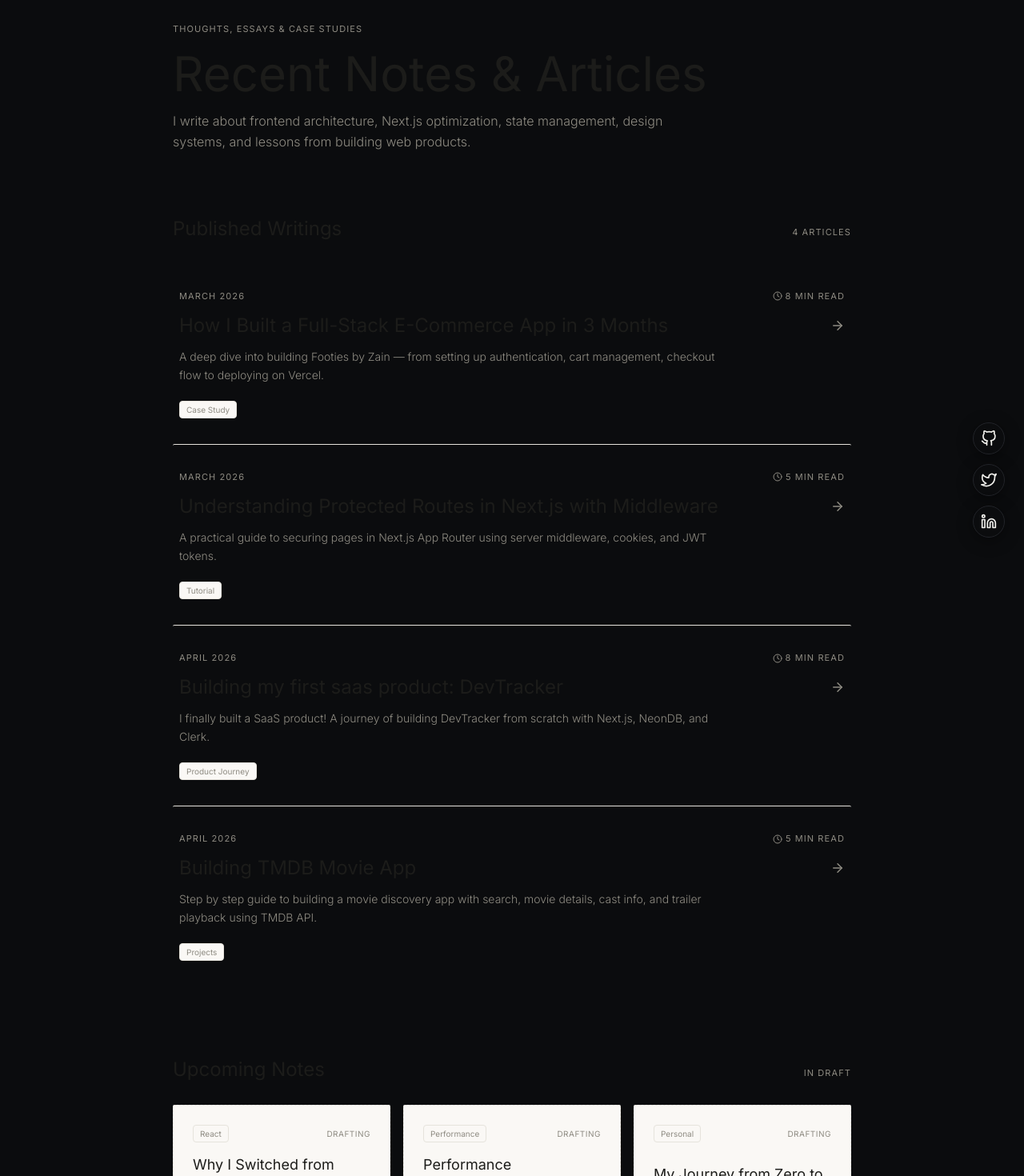
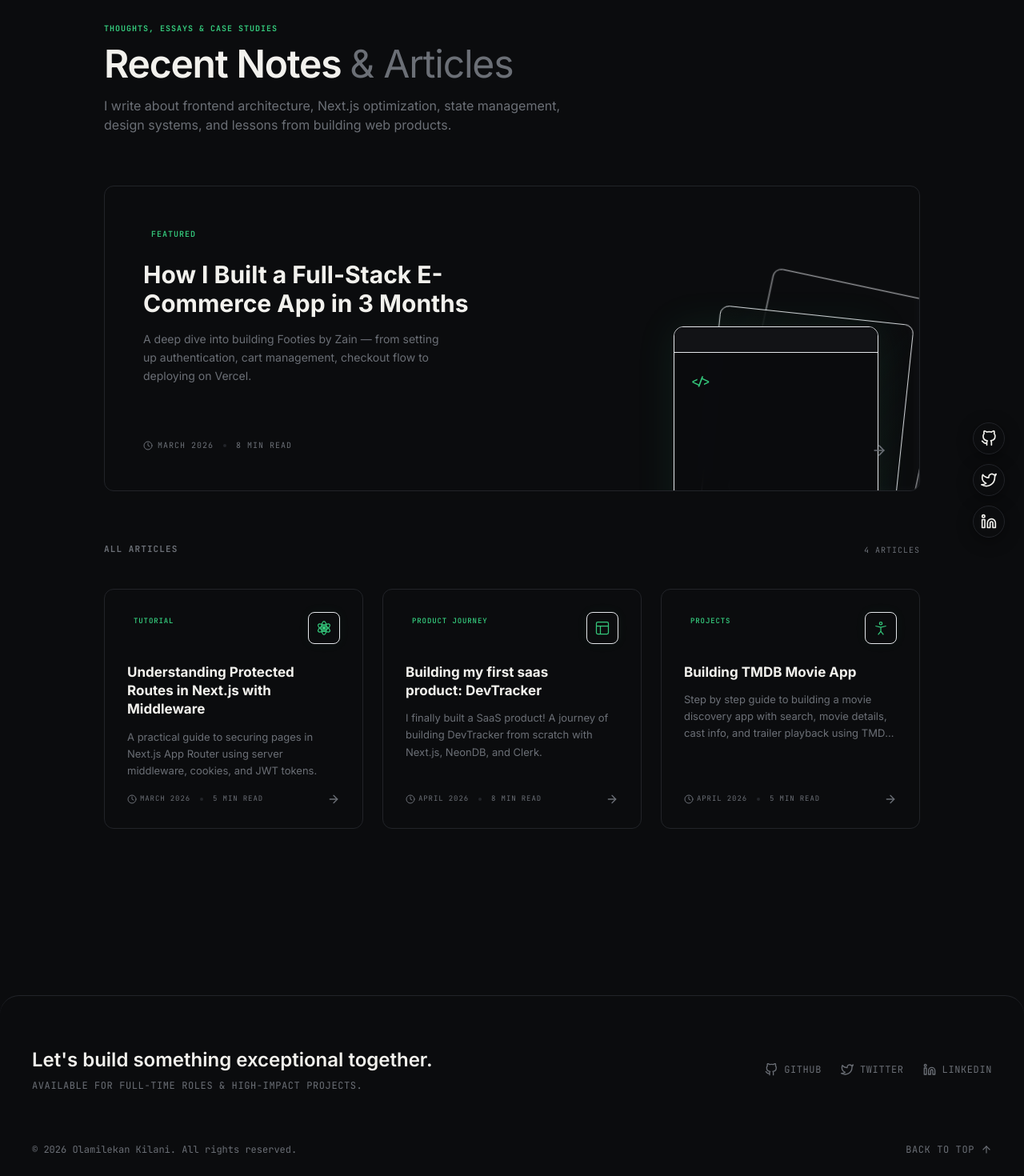
Before and after one commit to kilan080/portfolio, a Next.js app: page /blog in a window 1280 px wide. Shown: the part 100-1570 px from the top of the page at 80% size. Built offline with nearby package versions, Linux system fonts and the light colour scheme.

Commit message:
fix: implement blog index page with GSAP animations and featured post layout

```diff
--- a/src/app/blog/page.tsx
+++ b/src/app/blog/page.tsx
@@ -7,20 +7,18 @@ import gsap from "gsap";
 import { posts } from "../data/postsData";
 
 export default function BlogPage() {
-  const headerRef = useRef<HTMLDivElement>(null);
-  const publishedRef = useRef<HTMLDivElement>(null);
-  const upcomingRef = useRef<HTMLDivElement>(null);
+  const containerRef = useRef<HTMLDivElement>(null);
 
   const publishedPosts = posts.filter((p) => !p.comingSoon);
-  const upcomingPosts = posts.filter((p) => p.comingSoon);
+  const featuredPost = publishedPosts[0];
+  const remainingPosts = publishedPosts.slice(1, 4);
 
   useEffect(() => {
     const ctx = gsap.context(() => {
-      // GSAP Header animation
-      if (headerRef.current) {
+      // Fade in animations
       gsap.fromTo(
-          headerRef.current.children,
-          { opacity: 0, y: 25 },
+        ".fade-in",
+        { opacity: 0, y: 20 },
         {
           opacity: 1,
           y: 0,
@@ -29,154 +27,221 @@ export default function BlogPage() {
           ease: "power2.out",
         },
       );
-      }
-
-      // GSAP Published posts stagger reveal
-      if (publishedRef.current) {
-        gsap.fromTo(
-          publishedRef.current.children,
-          { opacity: 0, y: 25 },
-          {
-            opacity: 1,
-            y: 0,
-            duration: 0.7,
-            stagger: 0.12,
-            ease: "power2.out",
-            delay: 0.2,
-          },
-        );
-      }
-
-      // GSAP Upcoming posts animation
-      if (upcomingRef.current) {
-        gsap.fromTo(
-          upcomingRef.current.children,
-          { opacity: 0, y: 20 },
-          {
-            opacity: 1,
-            y: 0,
-            duration: 0.6,
-            stagger: 0.1,
-            ease: "power2.out",
-            delay: 0.4,
-          },
-        );
-      }
-    });
+    }, containerRef);
 
     return () => ctx.revert();
   }, []);
 
   return (
-    <div className="pt-32 pb-20 px-6 max-w-4xl mx-auto flex flex-col gap-16">
+    <div
+      ref={containerRef}
+      className="w-full px-6 sm:px-10 max-w-[1100px] mx-auto pt-32 pb-32 flex flex-col gap-12"
+    >
       {/* Header */}
-      <div ref={headerRef} className="flex flex-col gap-4 pb-4">
-        <span className="text-[11px] font-mono-accent text-[#8E8B82] uppercase tracking-widest">
+      <div className="flex flex-col gap-3 fade-in mb-4">
+        <span className="text-[10px] font-mono text-accent uppercase tracking-widest font-bold">
           Thoughts, Essays & Case Studies
         </span>
-        <h1 className="font-serif-heading text-4xl sm:text-6xl text-[#1C1C1A]">
-          Recent Notes & Articles
+        <h1 className="font-sans font-semibold text-4xl sm:text-5xl md:text-5xl tracking-tight">
+          <span className="text-foreground">Recent Notes</span>{" "}
+          <span className="text-muted font-normal">& Articles</span>
         </h1>
-        <p className="text-base text-[#8E8B82] max-w-2xl font-light leading-relaxed">
+        <p className="text-sm sm:text-base text-muted max-w-xl leading-relaxed mt-1">
           I write about frontend architecture, Next.js optimization, state
           management, design systems, and lessons from building web products.
         </p>
       </div>
 
-      {/* Published Articles */}
-      <div className="flex flex-col gap-6">
-        <div className="flex items-baseline justify-between pb-1">
-          <h2 className="font-serif-heading text-2xl text-[#1C1C1A]">
-            Published Writings
+      {/* Featured Post */}
+      {featuredPost && (
+        <div className="fade-in group">
+          <Link
+            href={`/blog/${featuredPost.slug}`}
+            className="block relative overflow-hidden rounded-xl border border-border bg-[#0B0C0E] transition-colors hover:border-accent/40"
+          >
+            <div className="flex flex-col md:flex-row min-h-[380px]">
+              {/* Content */}
+              <div className="p-8 md:p-12 flex flex-col justify-center flex-1 z-10 w-full md:w-1/2">
+                <span className="inline-block px-2.5 py-1 bg-accent/10 text-accent text-[10px] font-mono uppercase tracking-widest rounded w-fit mb-5 font-semibold">
+                  Featured
+                </span>
+                <h2 className="text-2xl md:text-3xl font-bold text-foreground mb-4 leading-snug group-hover:text-foreground transition-colors max-w-md">
+                  {featuredPost.title}
                 </h2>
-          <span className="text-[11px] font-mono-accent text-[#8E8B82] uppercase tracking-widest">
-            {publishedPosts.length} ARTICLES
+                <p className="text-muted text-sm leading-relaxed mb-8 max-w-sm">
+                  {featuredPost.excerpt}
+                </p>
+                <div className="flex items-center gap-3 text-[10px] font-mono text-muted uppercase tracking-widest mt-auto">
+                  <span className="flex items-center gap-1.5">
+                    <FiClock size={12} />
+                    {featuredPost.date}
+                  </span>
+                  <span className="w-1 h-1 rounded-full bg-border" />
+                  <span>{featuredPost.readTime}</span>
+                </div>
+              </div>
+
+              {/* Graphic/Image representation */}
+              <div className="hidden md:block w-1/2 relative transition-opacity duration-500 overflow-hidden">
+                {/* Background glow */}
+                <div className="absolute top-1/2 left-1/2 -translate-x-1/2 -translate-y-1/2 w-[120%] h-[120%] bg-[radial-gradient(ellipse_at_center,_var(--tw-gradient-stops))] from-accent/10 via-transparent to-transparent pointer-events-none opacity-80 group-hover:opacity-100 transition-opacity" />
+
+                {/* Layered Cards / Mockups */}
+                <div className="absolute right-[-10%] top-[10%] w-[80%] h-[120%] flex items-center justify-center pointer-events-none">
+                  {/* Background blurry card */}
+                  <div className="absolute right-[15%] top-[15%] w-64 h-80 rounded-xl border border-accent/20 bg-accent/5 backdrop-blur-sm shadow-2xl transform rotate-12 translate-x-10 scale-90" />
+
+                  {/* Middle blurry card */}
+                  <div className="absolute right-[20%] top-[25%] w-64 h-80 rounded-xl border border-accent/30 bg-gradient-to-br from-[#0B0C0E] to-accent/10 shadow-2xl transform rotate-6 translate-x-4 scale-95" />
+
+                  {/* Front sharp card (Code editor style) */}
+                  <div className="absolute right-[25%] top-[30%] w-64 h-72 rounded-xl border border-accent/40 bg-[#0B0C0E]/90 backdrop-blur-md shadow-[0_0_50px_rgba(52,199,123,0.1)] flex flex-col overflow-hidden z-20 group-hover:-translate-y-2 group-hover:shadow-[0_0_60px_rgba(52,199,123,0.2)] transition-all duration-500">
+                    {/* Editor Header */}
+                    <div className="h-8 border-b border-border/50 flex items-center px-4 gap-1.5 bg-[#121316]">
+                      <div className="w-2 h-2 rounded-full bg-border/80" />
+                      <div className="w-2 h-2 rounded-full bg-border/80" />
+                      <div className="w-2 h-2 rounded-full bg-border/80" />
+                    </div>
+                    {/* Editor Content */}
+                    <div className="p-5 flex-1 relative">
+                      <div className="w-8 h-8 rounded text-accent flex items-center mb-4 text-sm font-mono font-bold">
+                        {"</>"}
+                      </div>
+                      <div className="space-y-3">
+                        <div className="w-full h-1.5 bg-border/60 rounded" />
+                        <div className="w-5/6 h-1.5 bg-border/60 rounded" />
+                        <div className="w-4/6 h-1.5 bg-accent/40 rounded" />
+                        <div className="w-full h-1.5 bg-border/60 rounded" />
+                        <div className="w-3/4 h-1.5 bg-border/60 rounded" />
+                      </div>
+                    </div>
+                  </div>
+                </div>
+              </div>
+
+              {/* Arrow */}
+              <div className="absolute bottom-10 right-10 text-muted group-hover:text-foreground group-hover:translate-x-1 transition-all z-20">
+                <FiArrowRight size={20} />
+              </div>
+            </div>
+          </Link>
+        </div>
+      )}
+
+      {/* All Articles Section */}
+      <div className="flex flex-col gap-6 fade-in mt-4">
+        <div className="flex items-end justify-between border-border pb-4">
+          <h2 className="text-[11px] font-mono text-muted uppercase tracking-widest font-bold">
+            All Articles
+          </h2>
+          <span className="text-[10px] font-mono text-muted uppercase tracking-widest">
+            {publishedPosts.length} Articles
           </span>
         </div>
 
-        <div
-          ref={publishedRef}
-          className="flex flex-col divide-y divide-[#E6E3DC]"
-        >
-          {publishedPosts.map((post) => (
+        <div className="grid grid-cols-1 md:grid-cols-3 gap-6">
+          {remainingPosts.map((post) => (
             <Link
               key={post.slug}
               href={`/blog/${post.slug}`}
-              className="py-8 flex flex-col gap-3 group hover:bg-[#F5F2EC]/40 transition-colors px-2 rounded-sm"
+              className="group flex flex-col p-7 rounded-xl border border-border bg-[#0B0C0E] hover:border-accent/40 transition-colors relative overflow-hidden h-[300px]"
             >
-              <div className="flex items-center justify-between text-[11px] font-mono-accent text-[#8E8B82] uppercase tracking-widest">
-                <span>{post.date}</span>
-                <span className="inline-flex items-center gap-1">
-                  <FiClock size={12} />
-                  {post.readTime}
-                </span>
-              </div>
+              {/* Background subtle gradient for cards */}
+              <div className="absolute -top-10 -right-10 w-40 h-40 bg-accent/10 rounded-full blur-3xl opacity-0 group-hover:opacity-100 transition-opacity duration-500 pointer-events-none" />
 
-              <div className="flex items-center justify-between gap-4">
-                <h3 className="font-serif-heading text-xl sm:text-2xl text-[#1C1C1A] group-hover:text-[#615E58] transition-colors">
-                  {post.title}
-                </h3>
-                <span className="text-[#8E8B82] group-hover:text-[#1C1C1A] group-hover:translate-x-1 transition-all">
-                  <FiArrowRight size={18} />
-                </span>
-              </div>
-
-              <p className="text-sm text-[#8E8B82] leading-relaxed font-light max-w-2xl">
-                {post.excerpt}
-              </p>
-
-              <div className="pt-2 flex items-center gap-2">
-                <span className="text-[10px] font-mono-accent text-[#8E8B82] border border-[#E6E3DC] px-2 py-0.5 rounded bg-[#FAF8F5]">
+              <div className="flex justify-between items-start mb-6 relative z-10">
+                <span className="px-2 py-1 bg-accent/10 text-accent text-[9px] font-mono uppercase tracking-widest rounded font-semibold">
                   {post.tag}
                 </span>
-              </div>
-            </Link>
-          ))}
+
+                {/* Decorative Icon */}
+                <div className="w-10 h-10 rounded-lg border border-accent/20 flex items-center justify-center text-accent bg-[#0B0C0E] shadow-[0_0_15px_rgba(52,199,123,0.05)] group-hover:shadow-[0_0_20px_rgba(52,199,123,0.15)] transition-shadow">
+                  {post.tag === "Tutorial" ? (
+                    <svg
+                      width="20"
+                      height="20"
+                      viewBox="0 0 24 24"
+                      fill="none"
+                      stroke="currentColor"
+                      strokeWidth="1.5"
+                    >
+                      <ellipse
+                        cx="12"
+                        cy="12"
+                        rx="10"
+                        ry="4"
+                        transform="rotate(30 12 12)"
+                      />
+                      <ellipse
+                        cx="12"
+                        cy="12"
+                        rx="10"
+                        ry="4"
+                        transform="rotate(90 12 12)"
+                      />
+                      <ellipse
+                        cx="12"
+                        cy="12"
+                        rx="10"
+                        ry="4"
+                        transform="rotate(150 12 12)"
+                      />
+                      <circle cx="12" cy="12" r="2" fill="currentColor" />
+                    </svg>
+                  ) : post.tag === "Product Journey" ? (
+                    <svg
+                      width="20"
+                      height="20"
+                      viewBox="0 0 24 24"
+                      fill="none"
+                      stroke="currentColor"
+                      strokeWidth="1.5"
+                    >
+                      <rect x="3" y="3" width="18" height="18" rx="2" />
+                      <path d="M3 9h18M9 21V9" />
+                    </svg>
+                  ) : (
+                    <svg
+                      width="20"
+                      height="20"
+                      viewBox="0 0 24 24"
+                      fill="none"
+                      stroke="currentColor"
+                      strokeWidth="1.5"
+                    >
+                      <circle cx="12" cy="5" r="2" />
+                      <path d="M4 9l8 2 8-2" />
+                      <path d="M12 11v6" />
+                      <path d="M12 17l-4 5M12 17l4 5" />
+                    </svg>
+                  )}
                 </div>
               </div>
 
-      {/* Coming Soon Section */}
-      <div className="flex flex-col gap-6 pt-6">
-        <div className="flex items-baseline justify-between pb-1">
-          <h2 className="font-serif-heading text-2xl text-[#1C1C1A]">
-            Upcoming Notes
-          </h2>
-          <span className="text-[11px] font-mono-accent text-[#8E8B82] uppercase tracking-widest">
-            IN DRAFT
-          </span>
-        </div>
-
-        <div
-          ref={upcomingRef}
-          className="grid grid-cols-1 md:grid-cols-3 gap-4"
-        >
-          {upcomingPosts.map((post) => (
-            <div
-              key={post.slug}
-              className="border border-[#E6E3DC] border-dashed bg-[#FAF8F5] p-6 rounded-sm flex flex-col justify-between gap-4 opacity-75"
-            >
-              <div className="flex items-center justify-between">
-                <span className="text-[10px] font-mono-accent text-[#8E8B82] border border-[#E6E3DC] px-2 py-0.5 rounded">
-                  {post.tag}
-                </span>
-                <span className="text-[10px] font-mono-accent text-[#8E8B82] uppercase tracking-wider">
-                  Drafting
-                </span>
-              </div>
-
-              <div>
-                <h3 className="font-serif-heading text-lg text-[#1C1C1A] leading-snug mb-2">
+              <div className="flex flex-col gap-2 relative z-10 flex-1">
+                <h3 className="text-[17px] font-bold text-foreground leading-snug group-hover:text-foreground transition-colors pr-4">
                   {post.title}
                 </h3>
-                <p className="text-xs text-[#8E8B82] font-light leading-relaxed">
+
+                <p className="text-[13px] text-muted leading-relaxed line-clamp-3 mt-1">
                   {post.excerpt}
                 </p>
               </div>
 
-              <div className="text-[10px] font-mono-accent text-[#8E8B82] pt-3">
-                {post.readTime}
+              <div className="flex items-center justify-between text-[9px] font-mono text-muted uppercase tracking-widest mt-auto relative z-10 pt-4">
+                <div className="flex items-center gap-3">
+                  <span className="flex items-center gap-1">
+                    <FiClock size={12} />
+                    {post.date}
+                  </span>
+                  <span className="w-1 h-1 rounded-full bg-border" />
+                  <span>{post.readTime}</span>
+                </div>
+                <div className="group-hover:text-foreground group-hover:translate-x-1 transition-all">
+                  <FiArrowRight size={16} />
                 </div>
               </div>
+            </Link>
           ))}
         </div>
       </div>
```
Lines whose indentation alone changed are shown as unchanged.
